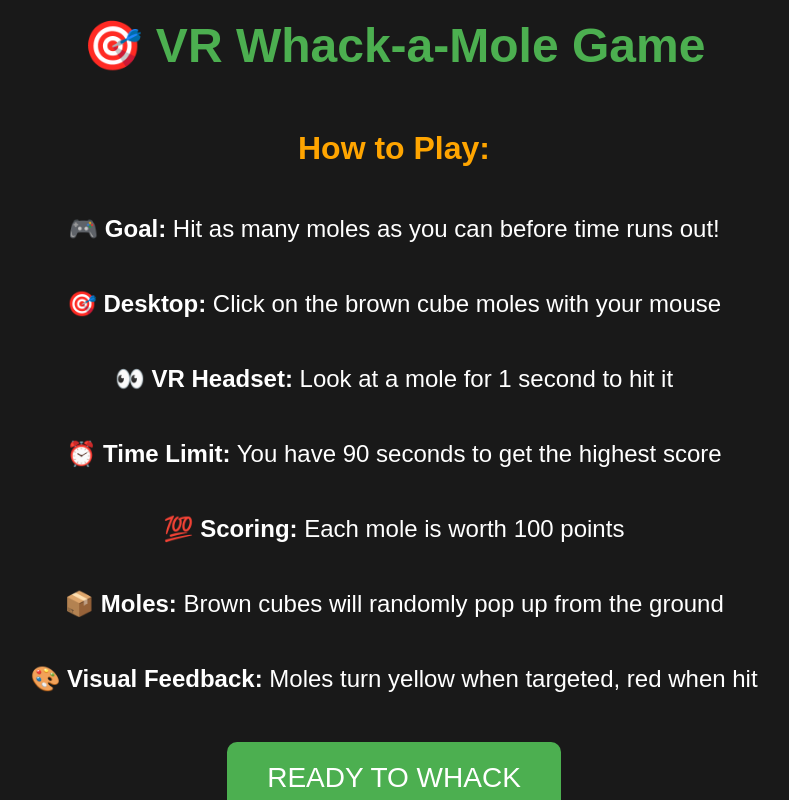
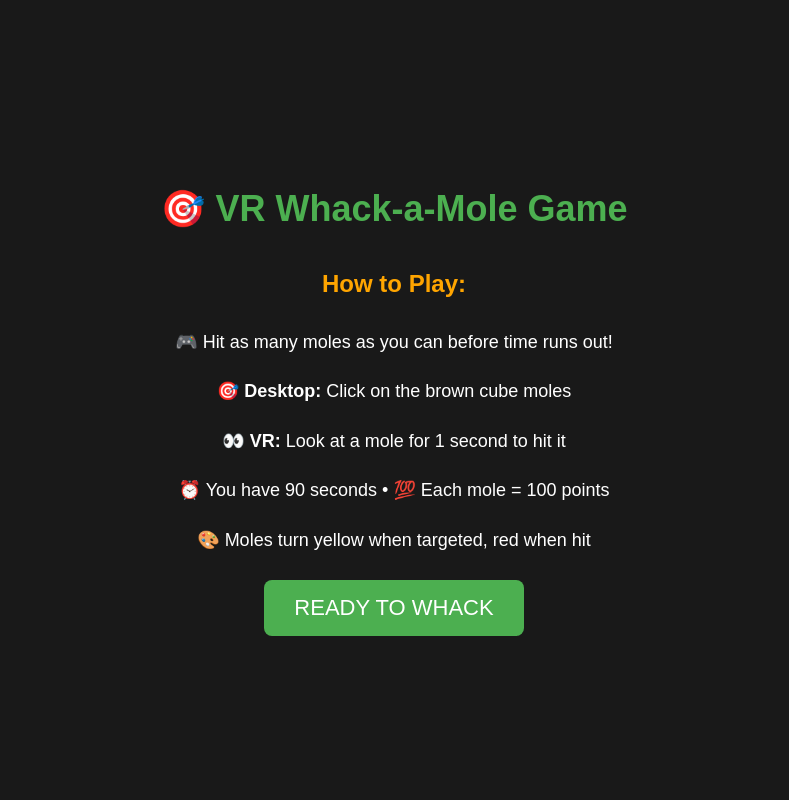
Before and after one commit to 29larsni-hash/Whack-a-Mole, a plain HTML site: page index.html in a window 1280 px wide. Shown: the whole page, without its empty margins (246-1035 px from the left). Drawn offline with Linux system fonts and the light colour scheme.

Commit message:
Update index.html

```diff
--- a/index.html
+++ b/index.html
@@ -36,33 +36,33 @@
         }
 
         #instructionsScreen h1 {
-            font-size: 48px;
-            margin-bottom: 30px;
+            font-size: 36px;
+            margin-bottom: 20px;
             color: #4CAF50;
         }
 
         #instructionsScreen h2 {
-            font-size: 32px;
-            margin-bottom: 20px;
+            font-size: 24px;
+            margin-bottom: 15px;
             color: #FFA500;
         }
 
         #instructionsScreen p {
-            font-size: 24px;
-            margin-bottom: 15px;
-            max-width: 800px;
-            line-height: 1.5;
+            font-size: 18px;
+            margin-bottom: 8px;
+            max-width: 600px;
+            line-height: 1.3;
         }
 
         #startButton {
             background: #4CAF50;
             color: white;
             border: none;
-            padding: 20px 40px;
-            font-size: 28px;
-            border-radius: 10px;
+            padding: 15px 30px;
+            font-size: 22px;
+            border-radius: 8px;
             cursor: pointer;
-            margin-top: 30px;
+            margin-top: 20px;
             transition: background 0.3s;
         }
 
@@ -82,13 +82,11 @@
         <h1>🎯 VR Whack-a-Mole Game</h1>
 
         <h2>How to Play:</h2>
-        <p>🎮 <strong>Goal:</strong> Hit as many moles as you can before time runs out!</p>
-        <p>🎯 <strong>Desktop:</strong> Click on the brown cube moles with your mouse</p>
-        <p>👀 <strong>VR Headset:</strong> Look at a mole for 1 second to hit it</p>
-        <p>⏰ <strong>Time Limit:</strong> You have 90 seconds to get the highest score</p>
-        <p>💯 <strong>Scoring:</strong> Each mole is worth 100 points</p>
-        <p>📦 <strong>Moles:</strong> Brown cubes will randomly pop up from the ground</p>
-        <p>🎨 <strong>Visual Feedback:</strong> Moles turn yellow when targeted, red when hit</p>
+        <p>🎮 Hit as many moles as you can before time runs out!</p>
+        <p>🎯 <strong>Desktop:</strong> Click on the brown cube moles</p>
+        <p>👀 <strong>VR:</strong> Look at a mole for 1 second to hit it</p>
+        <p>⏰ You have 90 seconds • 💯 Each mole = 100 points</p>
+        <p>🎨 Moles turn yellow when targeted, red when hit</p>
 
         <button id="startButton">READY TO WHACK</button>
     </div>
```
